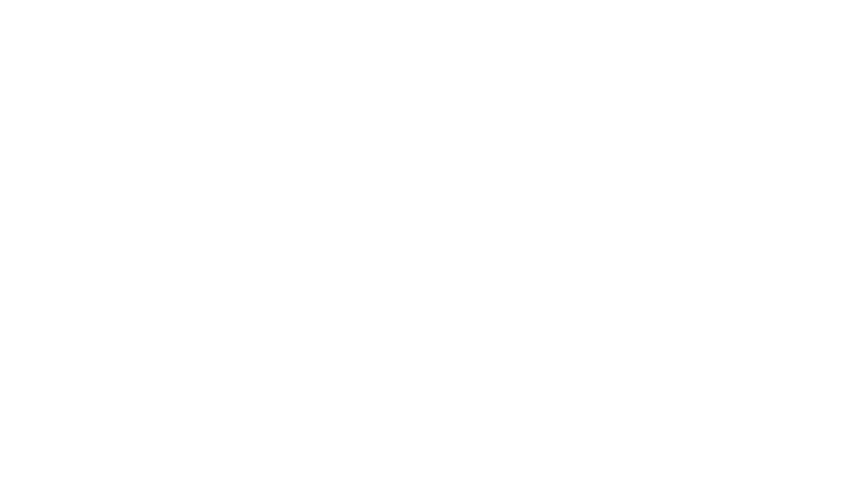
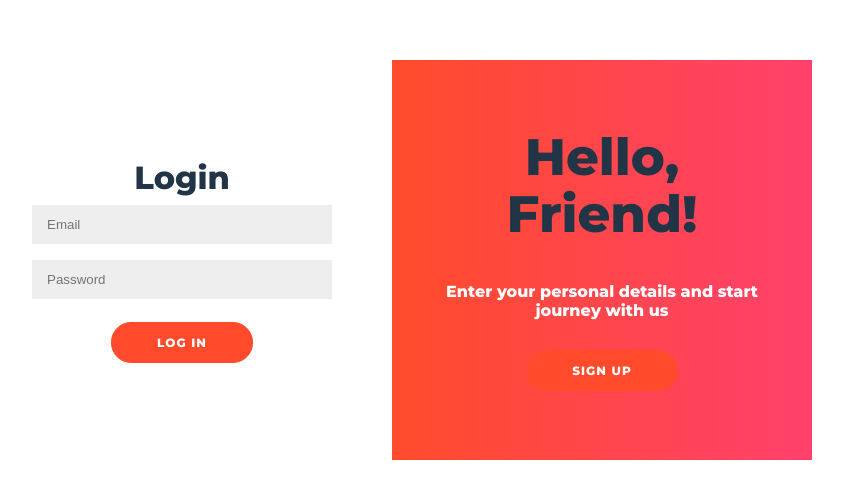
Before and after one commit to yanchikpiypiy/Job_tracker, a React (Vite) app in the folder frontend/: page /login in a window 1280 px wide. Before the commit this address had no page. Shown: the part 140-638 px from the top of the page, without its empty margins (248-1091 px from the left). Built offline with nearby package versions, Linux system fonts and the light colour scheme.

Commit message:
some ui changes

```diff
--- a/frontend/src/App.jsx
+++ b/frontend/src/App.jsx
@@ -6,6 +6,7 @@ import SideBar from './components/utils/SideBar'
 import MainPage from './components/MainPage/MainPage'
 import { BrowserRouter as Router, Routes, Route } from 'react-router-dom';
 import ApplicationsList from './components/ApplicationPage/ApplicationList'
+import AuthPage from './components/AuthPage/AuthPage'
 function App() {
 
   return (
@@ -13,6 +14,7 @@ function App() {
       <Routes>
         <Route path="dashboard" element={<MainPage></MainPage>}></Route>
         <Route path="jobs" element={<ApplicationsList></ApplicationsList>}></Route>
+        <Route path="login" element={<AuthPage></AuthPage>}></Route>
       </Routes>
 
     </Router>
--- /dev/null
+++ b/frontend/src/components/AuthPage/AuthPage.jsx
@@ -0,0 +1,69 @@
+import React, { useState } from 'react';
+import styles from './AuthPage.module.css';
+
+export default function AuthPage(){
+  const [isRightPanelActive, setIsRightPanelActive] = useState(false);
+
+  const handleSignUpClick = () => {
+    setIsRightPanelActive(true);
+  };
+
+  const handleSignInClick = () => {
+    setIsRightPanelActive(false);
+  };
+
+  return (
+    <div
+      className={`${styles.wrapper} ${
+        isRightPanelActive ? styles['right-panel-active'] : ''
+      }`}
+    >
+      {/* Login Container */}
+      <div className={styles.container + ' ' + styles.login}>
+        <h2>Login</h2>
+        <div className={styles.input_field}>
+          <input type="text" placeholder="Email" />
+        </div>
+        <div className={styles.input_field}>
+          <input type="text" placeholder="Password" />
+        </div>
+        <button id="login_button" className={styles.login_button}>Log in</button>
+      </div>
+
+      {/* Overlay Container */}
+      <div className={styles['overlay-container']}>
+        <div className={styles.overlay}>
+          <div className={`${styles['overlay-panel']} ${styles['overlay-left']}`}>
+            <h1>Welcome Back!</h1>
+            <p>To keep connected with us please login with your personal info</p>
+            <button className="ghost" onClick={handleSignInClick}>
+              Sign In
+            </button>
+          </div>
+          <div className={`${styles['overlay-panel']} ${styles['overlay-right']}`}>
+            <h1>Hello, Friend!</h1>
+            <p>Enter your personal details and start journey with us</p>
+            <button className="ghost" onClick={handleSignUpClick}>
+              Sign Up
+            </button>
+          </div>
+        </div>
+      </div>
+
+      {/* Signup Container */}
+      <div className={styles.container + ' ' + styles.signup}>
+        <h2>Sign Up</h2>
+        <div className={styles.input_field}>
+          <input type="text" placeholder="Email" />
+        </div>
+        <div className={styles.input_field}>
+          <input type="text" placeholder="Password" />
+        </div>
+        <div className={styles.input_field}>
+          <input type="text" placeholder="Confirm Password" />
+        </div>
+        <button id="signup_button" className={styles.signup_button}>Sign Up</button>
+      </div>
+    </div>
+  );
+};
--- /dev/null
+++ b/frontend/src/components/AuthPage/AuthPage.module.css
@@ -0,0 +1,190 @@
+@import url('https://fonts.googleapis.com/css?family=Montserrat:400,800');
+
+* {
+  margin: 0;
+  padding: 0;
+  box-sizing: border-box;
+}
+
+body {
+  font-family: 'Montserrat', sans-serif;
+}
+
+.login h2,
+.signup h2 {
+  text-align: center;
+  font-size: 2rem;
+  font-weight: bold;
+}
+
+button {
+  border-radius: 20px;
+  border: 1px solid #FF4B2B;
+  background-color: #FF4B2B;
+  color: #FFFFFF;
+  font-size: 12px;
+  font-weight: bold;
+  padding: 12px 45px;
+  letter-spacing: 1px;
+  text-transform: uppercase;
+  transition: transform 80ms ease-in;
+}
+
+button:hover{
+    transform: translateY(10%);
+}
+
+input {
+  background-color: #eee;
+  border: none;
+  padding: 12px 15px;
+  margin: 8px 0;
+  width: 100%;
+}
+
+.wrapper {
+  margin: 0 auto;
+  display: flex;
+  justify-content: center;
+  align-items: center;
+  width: 840px;
+  height: 100vh;
+  flex-direction: column;
+  max-width: 100%;
+  min-height: 480px;
+  position: relative;
+  overflow: hidden;
+}
+
+.overlay-container {
+  position: absolute;
+  left: 50%;
+  width: 50%;
+  height: 50%;
+  transition: transform 0.6s ease-in-out;
+  z-index: 6;
+}
+
+.overlay-panel {
+  position: absolute;
+  display: flex;
+  align-items: center;
+  justify-content: center;
+  flex-direction: column;
+  text-align: center;
+  padding: 0 40px;
+  height: 100%;
+  transition: transform 0.6s ease-in-out;
+  z-index: 1;
+}
+
+.overlay-right {
+  right: 0;
+  transition: transform 0.8s ease-in-out, opacity 0.6s ease-in-out;
+}
+
+.overlay-panel h1 {
+  margin-bottom: 40px;
+}
+
+.overlay-panel p {
+  margin-bottom: 30px;
+  font-weight: bold;
+  color: #fff;
+}
+
+.overlay-left {
+  transform: translateX(-200%);
+  transition: transform 0.8s ease-in-out;
+}
+
+.overlay {
+  background: linear-gradient(to right, #FF4B2B, #FF416C);
+  background-repeat: no-repeat;
+  background-size: cover;
+  background-position: 0 0;
+  height: 100%;
+  transition: transform 0.6s ease-in-out;
+  z-index: 10;
+  position: relative;
+}
+
+.container {
+  position: absolute;
+}
+
+.login,
+.signup {
+  display: flex;
+  flex-direction: column;
+  justify-content: center;
+  align-items: center;
+  background-color: #fff;
+  padding: 10px 20px;
+  width: 50%;
+  height: 50%;
+}
+
+
+.login {
+  right: 50%;
+}
+
+.signup {
+  left: 50%;
+  z-index: 1;
+  transform: translateX(-10%);
+  transition: transform 0.6s ease, opacity 0.6s ease;
+}
+
+.wrapper.right-panel-active .overlay {
+  transform: translateX(-100%);
+}
+
+.wrapper.right-panel-active .signup {
+  transform: translateX(0%);
+  animation: show 0.01s ease forwards;
+  animation-delay: 0.6s; /* Delay to match sliding transition */
+}
+
+.wrapper.right-panel-active .login {
+  transform: translateX(10%);
+  opacity: 1;
+  z-index: 4;
+  transition: transform 0.6s ease, opacity 0.6s ease;
+}
+
+.wrapper.right-panel-active .overlay-right {
+  transform: translateX(190%);
+  opacity: 0;
+}
+
+.wrapper.right-panel-active .overlay-left {
+  transform: translateX(0);
+}
+
+
+@keyframes show {
+	0%, 99% {
+		z-index: 1;
+	}
+
+	99%, 100% {
+		opacity: 1;
+		z-index: 12;
+	}
+}
+
+.input_field {
+  width: 100%;
+  max-width: 300px; /* or however wide you want */
+}
+
+
+.login_button{
+    margin-top: 15px;
+}
+
+.signup_button{
+    margin-top: 15px;
+}
```
